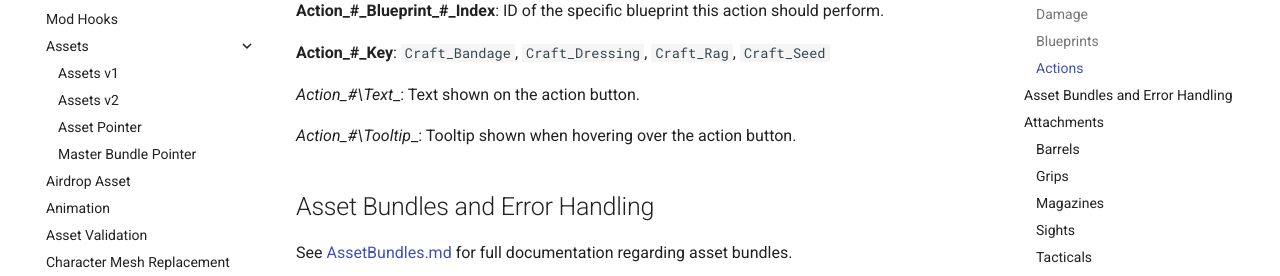
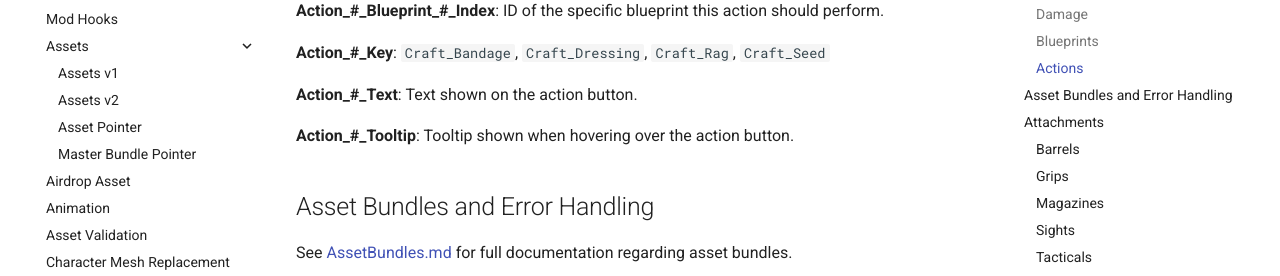
Before and after one commit to unturned-info/unturned-3-knowledgebase, an MkDocs documentation site: the page built from docs/Modding/AssetPropertiesReferences/ItemData.md, in a window 1280 px wide and 900 px high, scrolled down 6443 px. Shown: the part 175-451 px from the top of the window. Built offline with MkDocs 1.6.1 and Material for MkDocs 9.7.7, drawn with Linux system fonts in a browser that asks for light colours; comment, search, counter and statistics services are not loaded.

```diff
--- a/docs/Modding/AssetPropertiesReferences/ItemData.md
+++ b/docs/Modding/AssetPropertiesReferences/ItemData.md
@@ -239,9 +239,9 @@ __Action\_#\_Blueprint\_#\_Index__: ID of the specific blueprint this action sho
 
 __Action\_#\_Key__: `Craft_Bandage`, `Craft_Dressing`, `Craft_Rag`, `Craft_Seed`
 
-__Action_\_#\Text__: Text shown on the action button.
+__Action\_#\_Text__: Text shown on the action button.
 
-__Action_\_#\Tooltip__: Tooltip shown when hovering over the action button.
+__Action\_#\_Tooltip__: Tooltip shown when hovering over the action button.
 
 ## Asset Bundles and Error Handling
 
```
